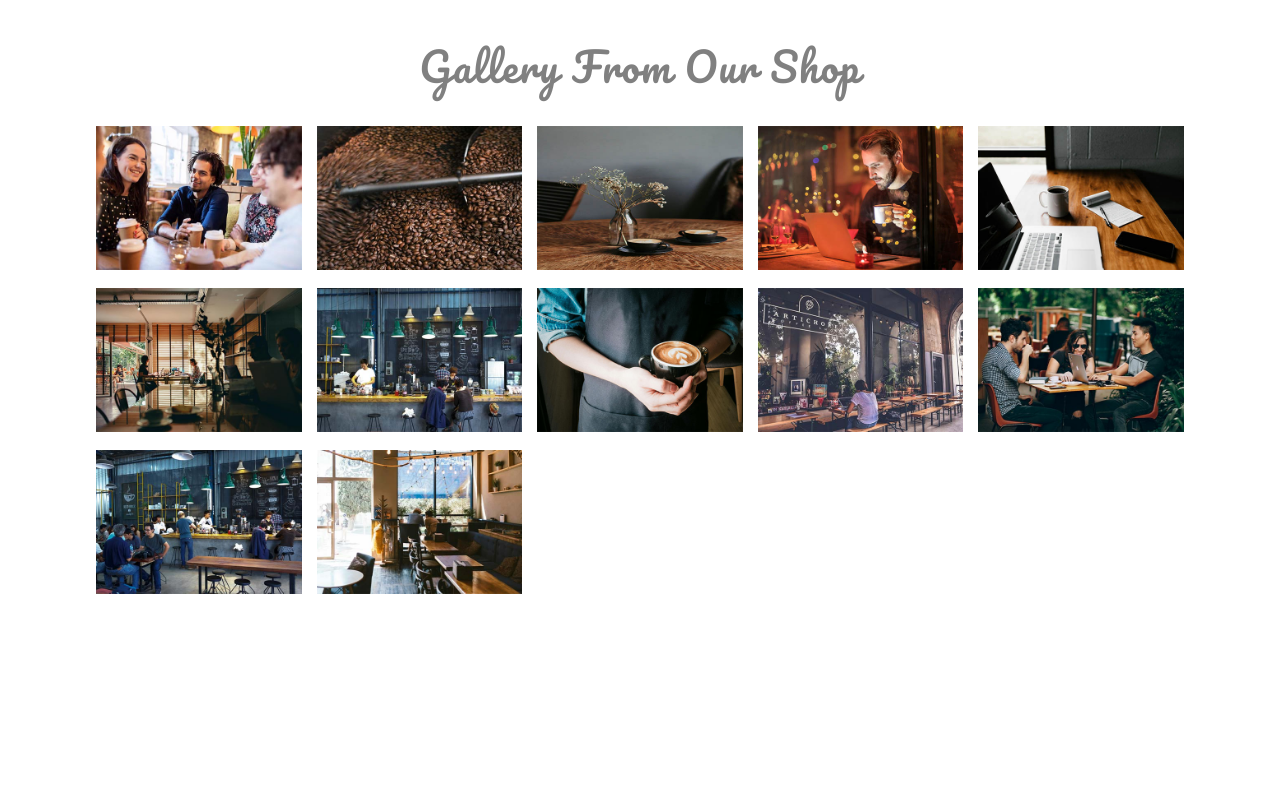
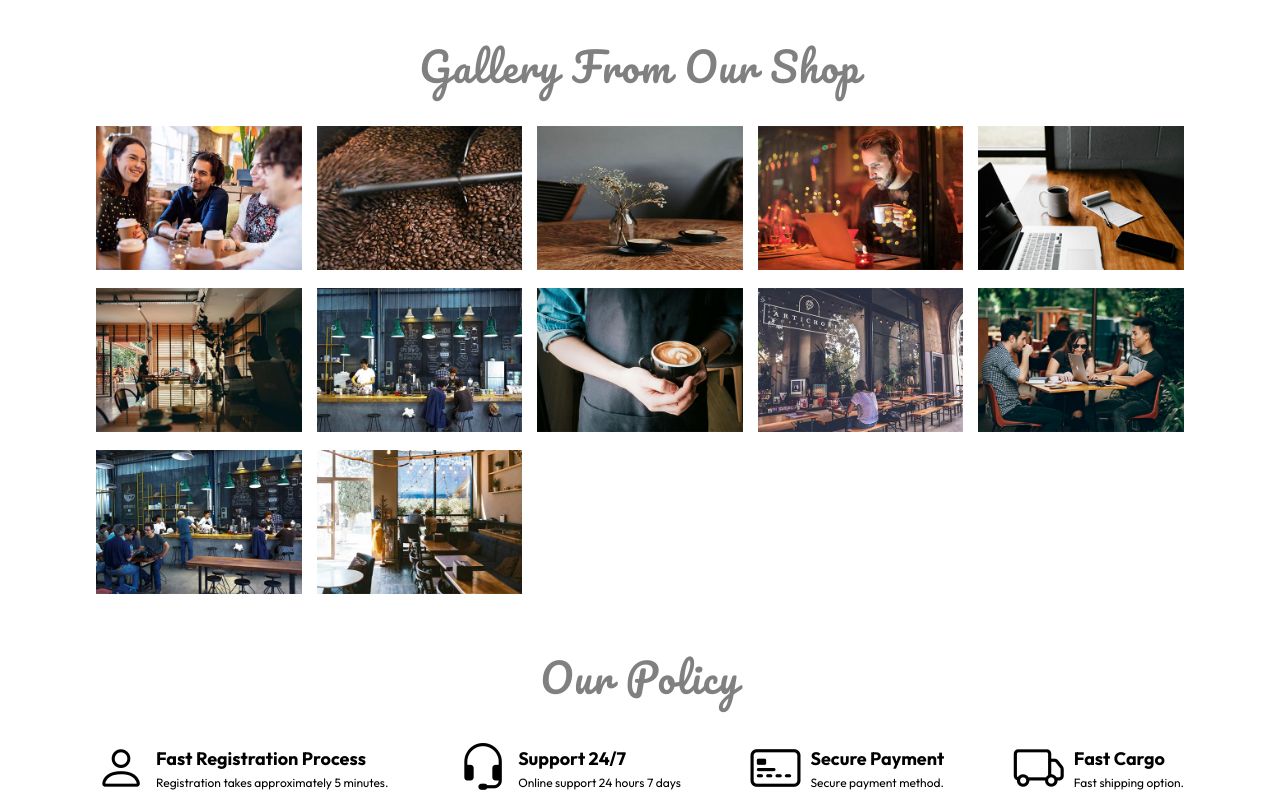
Before and after one commit to mrtmrngz/coffee-shop, a plain HTML site: page index.html in a window 1280 px wide. Shown: the part 3805-4605 px from the top of the page. Before the commit the page ends 4402 px from the top, so only its background shows below. Drawn offline with nearby package versions, Linux system fonts and the light colour scheme.

Commit message:
added policy section

```diff
--- a/index.html
+++ b/index.html
@@ -703,7 +703,49 @@
             </div>
         </section>
         <!--? Image Gallery END  -->
+
+        <!--? Policy START  -->
+        <section class="policy">
+            <h2 class="section-title">Our Policy</h2>
+            <div class="container">
+                <div class="policy-wrapper">
+                    <div class="policy-item">
+                        <i class="bi bi-person"></i>
+                        <div class="policy-info">
+                            <strong class="policy-header">fast registration process</strong>
+                            <span class="policy-text">Registration takes approximately 5 minutes.</span>
+                        </div>
+                    </div>
+                    <div class="policy-item">
+                        <i class="bi bi-headset"></i>
+                        <div class="policy-info">
+                            <strong class="policy-header">support 24/7</strong>
+                            <span class="policy-text">Online support 24 hours 7 days</span>
+                        </div>
+                    </div>
+                    <div class="policy-item">
+                        <i class="bi bi-credit-card-2-front"></i>
+                        <div class="policy-info">
+                            <strong class="policy-header">Secure Payment</strong>
+                            <span class="policy-text">Secure payment method.</span>
+                        </div>
+                    </div>
+                    <div class="policy-item">
+                        <i class="bi bi-truck"></i>
+                        <div class="policy-info">
+                            <strong class="policy-header">Fast Cargo</strong>
+                            <span class="policy-text">Fast shipping option.</span>
+                        </div>
+                    </div>
+                </div>
+            </div>
+        </section>
+        <!--? Policy END  -->
     </main>
+
+    <footer>
+        <div class="subscribe-row"></div>
+    </footer>
 
 
 </body>
--- /dev/null
+++ b/src/css/components/policy.css
@@ -0,0 +1,37 @@
+.policy-wrapper {
+    display: flex;
+    align-items: center;
+    justify-content: space-between;
+}
+
+.policy-wrapper .policy-item {
+    display: flex;
+    align-items: center;
+    column-gap: 10px;
+}
+
+.policy-wrapper .policy-item i {
+    font-size: 50px;
+}
+
+.policy-wrapper .policy-item .policy-info {
+    display: flex;
+    flex-direction: column;
+    justify-content: center;
+    gap: 5px;
+}
+
+.policy-wrapper .policy-item .policy-info {
+    display: flex;
+    flex-direction: column;
+    gap: 5px;
+}
+
+.policy-wrapper .policy-item .policy-info .policy-header{
+    font-size: 18px;
+    text-transform: capitalize;
+}
+
+.policy-wrapper .policy-item .policy-info .policy-text{
+    font-size: 12px;
+}
--- a/src/css/main.css
+++ b/src/css/main.css
@@ -10,6 +10,7 @@
 @import url(./components/blog.css);
 @import url(./components/our-shop.css);
 @import url(./components/image-gallery.css);
+@import url(./components/policy.css);
 
 /*? Layout  */
 @import url(./layout/header.css);
--- a/src/css/pages/home.css
+++ b/src/css/pages/home.css
@@ -92,6 +92,18 @@
 /*! Image Gallery END  */
 
 
+/*! Policy START  */
+
+.policy {
+    margin-top: 50px;
+}
+
+.policy-wrapper {
+    margin-top: 30px;
+}
+
+/*! Policy END  */
+
 
 /*! Responsive  */
 
```
Also changed, not shown: src/css/layout/footer.css (added).
